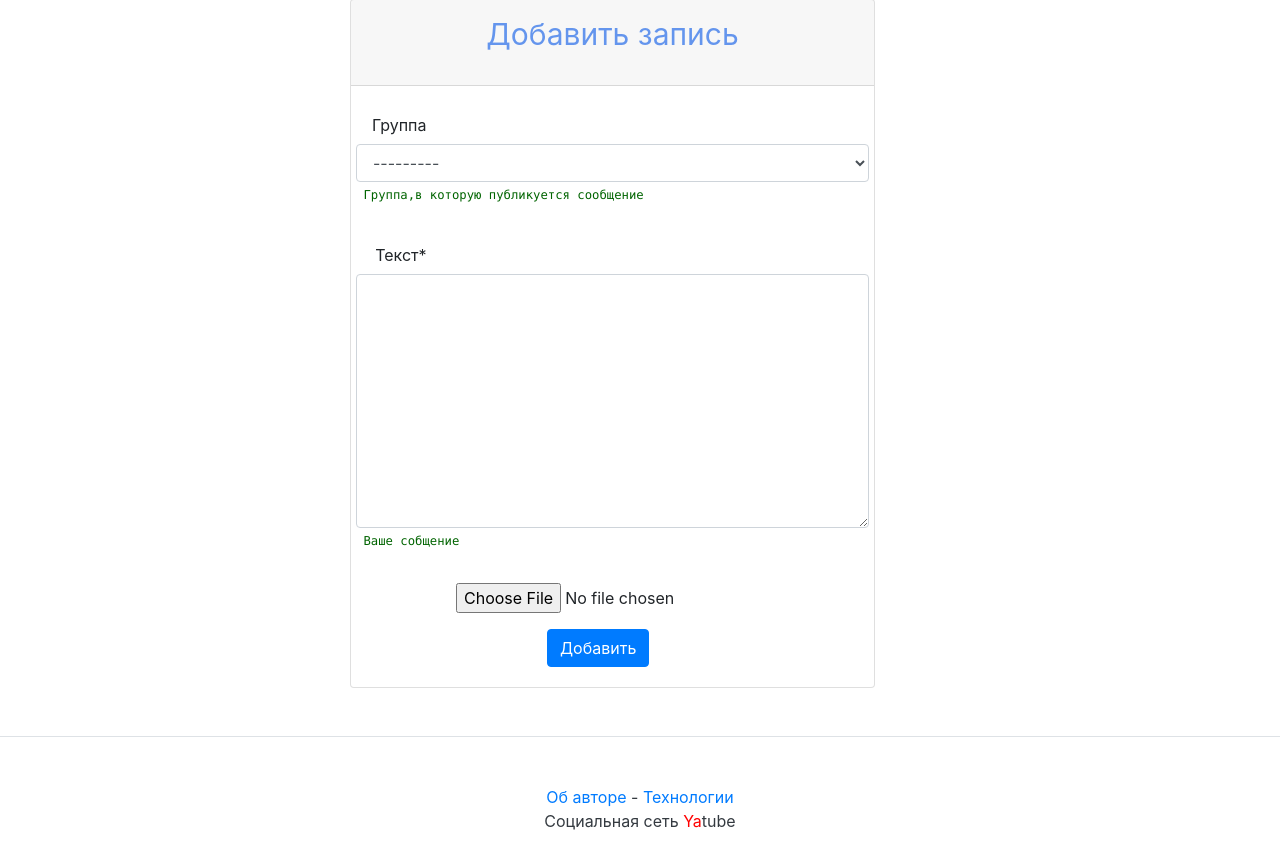
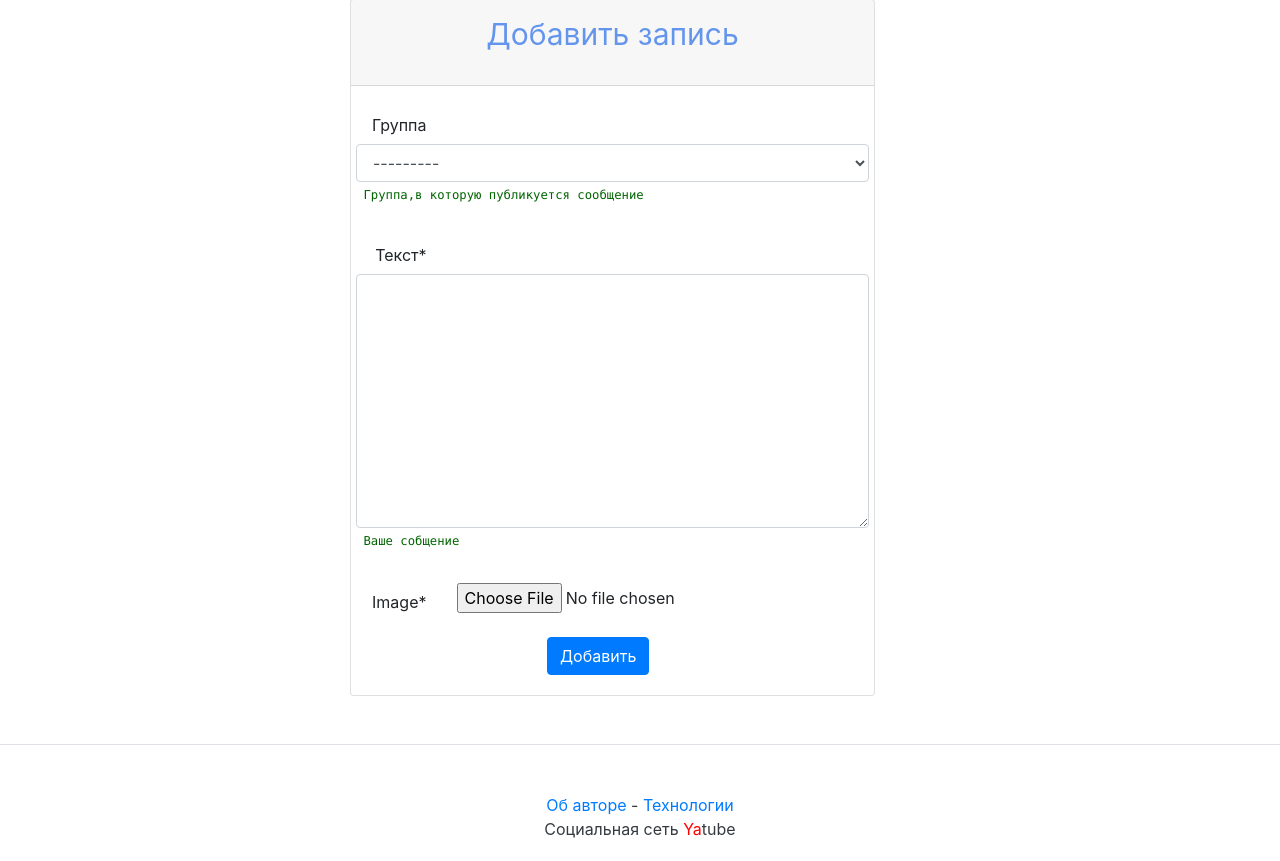
Before and after one commit to bogatovad/Blog, a Django app: page /new/ in a window 1280 px wide. Shown: the part 65-926 px from the top of the page. Before the commit the page ends 895 px from the top, so only its background shows below. Run offline with Django 3.2, Linux system fonts and the light colour scheme; the visitor is signed in with stand-in values (Sample User, id 1); data that the repository does not hold is empty; some libraries are stand-ins or nearby versions.

Commit message:
add button file

```diff
--- a/templates/new.html
+++ b/templates/new.html
@@ -20,9 +20,12 @@
             {% csrf_token %}
             {% for field in form %}
             <div class="form-group row">
+                <label for="{{ field.id_for_label }}" class="col-md-2 col-form-label text-md-right">{{ field.label }}{% if field.field.required %}<span class="required">*</span>{% endif %}</label>
                 {% if forloop.counter != 3 %}
-                    <label for="{{ field.id_for_label }}" class="col-md-2 col-form-label text-md-right">{{ field.label }}{% if field.field.required %}<span class="required">*</span>{% endif %}</label>
                 {{ field|addclass:"form-control" }}
+                {% else %}
+                {{ field|addclass:"form-control-file col-md-7" }}
+                {% endif %}
                 {% if field.help_text %}
                 <small id="{{ field.id_for_label }}-help" class="form-text text-muted"><pre style="color: darkgreen;"> {{ field.help_text|safe }}</pre></small>
                 {% endif %}
@@ -32,15 +35,6 @@
                         <h6 style="margin-left: 400px;margin-top: 10px;"><pre style="color: red;">{{ error }}</h6>
                         {% endfor %}
                     {% endif %}
-                    {% endif %}
-                    {% else %}
-                    <div style="margin-left:100px">
-                    {% for item in form.image %}
-
-                            {{ item }}
-
-                    {% endfor %}
-                    </div>
                 {% endif %}
                 </div>
             {% endfor %}
```
Lines whose indentation alone changed are shown as unchanged.
